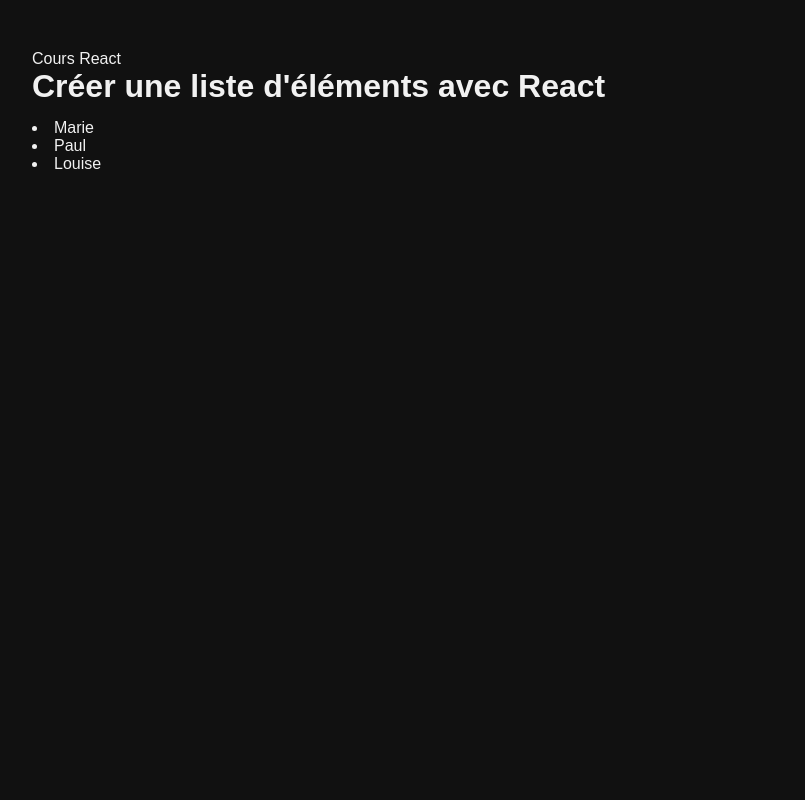
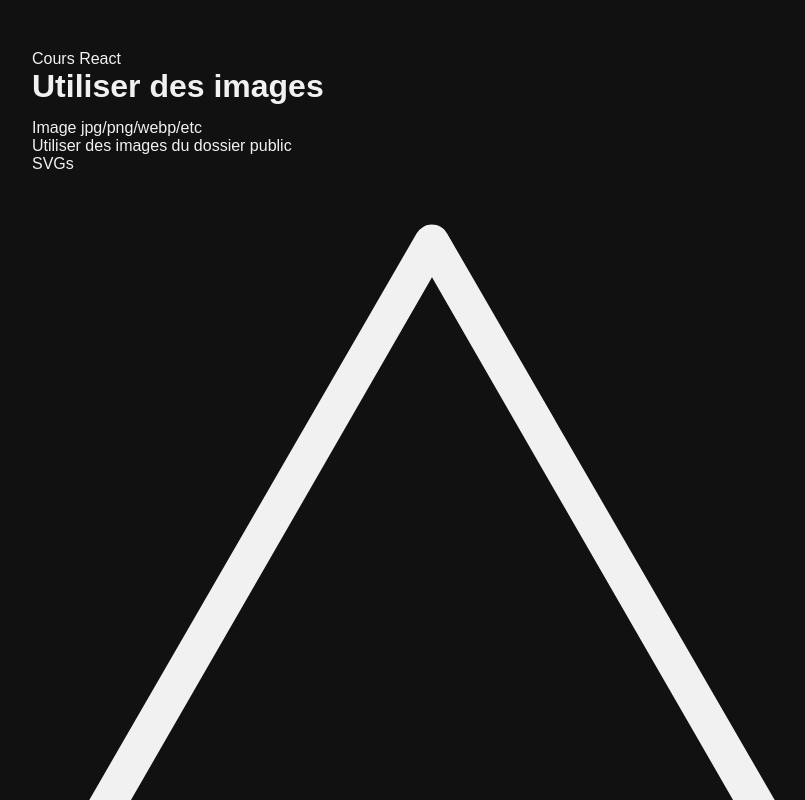
Before and after one commit to Benalta7892/React, a React (Vite) app in the folder 3.Les-bases-de-React/: page / in a window 1280 px wide. Shown: the top 800 px of the page, without its empty margins (208-1013 px from the left). Built offline with nearby package versions, Linux system fonts and the light colour scheme.

Commit message:
Utiliser des images

```diff
--- a/3.Les-bases-de-React/src/App.jsx
+++ b/3.Les-bases-de-React/src/App.jsx
@@ -1,4 +1,4 @@
-import Container from "./lessons/7.Creer-une-liste/Container";
+import Container from "./lessons/8.Utiliser-des-images/Container";
 
 function App() {
   return (
--- a/3.Les-bases-de-React/src/lessons/8.Utiliser-des-images/Container.jsx
+++ b/3.Les-bases-de-React/src/lessons/8.Utiliser-des-images/Container.jsx
@@ -1,9 +1,36 @@
+import fuji from "./assets/fuji.jpg";
+import triangle from "./assets/triangle.svg";
+
 export default function Container() {
+  console.log(fuji);
+
+  const id = 3;
 
   return (
     <div>
       <h1>Utiliser des images</h1>
 
+      <p>Image jpg/png/webp/etc</p>
+      {/* <img src={fuji} alt="Mont Fuji" /> */}
+
+      <p>Utiliser des images du dossier public</p>
+      {/* <img src="/assets/forest-1.jpg" alt="" /> */}
+      {/* <img src={`/assets/forest-${id}.jpg`} alt="" /> */}
+
+      <p>SVGs</p>
+      {/* <img src={triangle} alt="" /> */}
+
+      <svg
+        xmlns="http://www.w3.org/2000/svg"
+        xmlSpace="preserve"
+        id="Capa_1"
+        x="0"
+        y="0"
+        fill="#f1f1f1"
+        version="1.1"
+        viewBox="0 0 486.273 486.273">
+        <path d="M484.844 438.908 252.311 36.775c-2.905-5.125-9.414-6.925-14.539-4.021a10.67 10.67 0 0 0-4.021 4.021L1.431 438.908c-2.946 5.102-1.198 11.625 3.904 14.571a10.67 10.67 0 0 0 5.269 1.429h465.067c5.891-.035 10.638-4.84 10.602-10.731a10.66 10.66 0 0 0-1.429-5.269m-455.04-5.12L243.138 63.441l213.333 370.347z"></path>
+      </svg>
     </div>
-  )
+  );
 }
```
